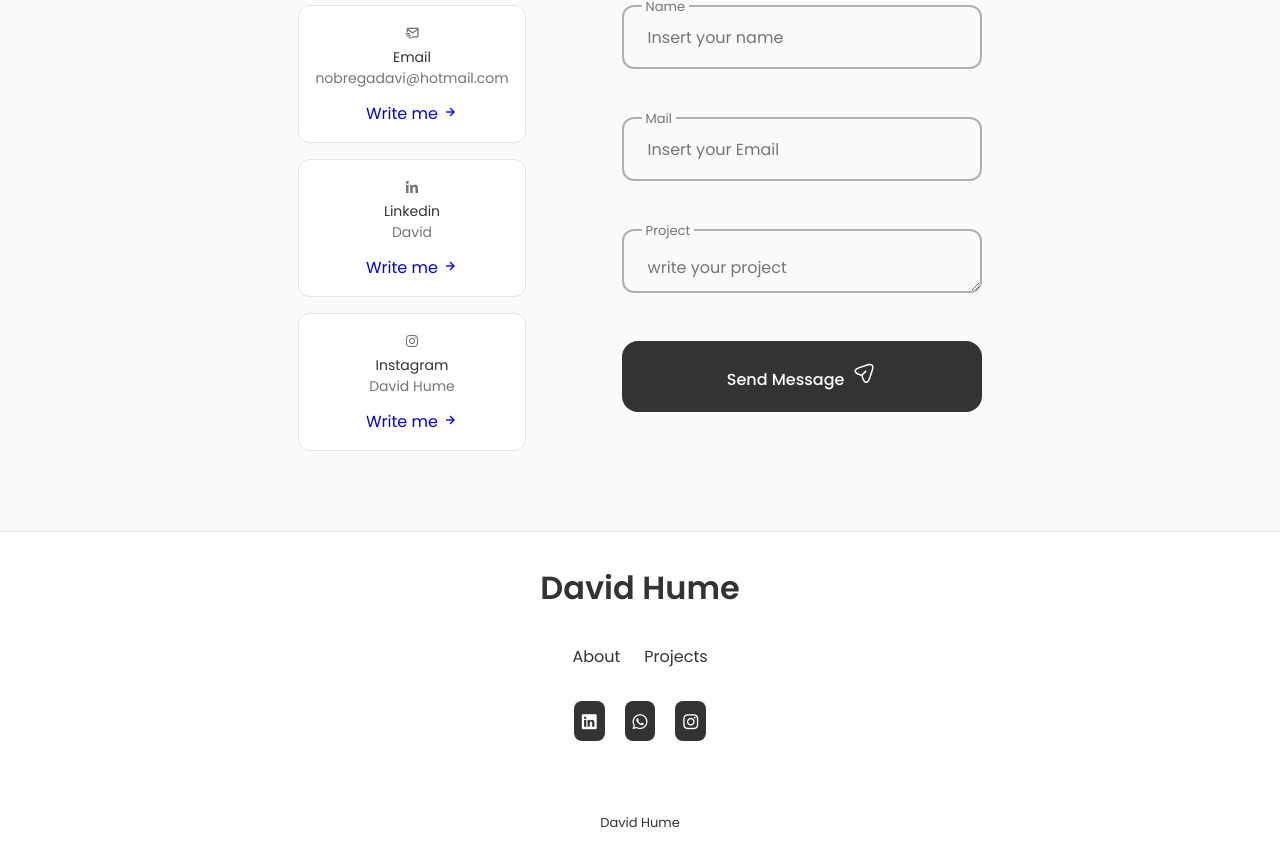
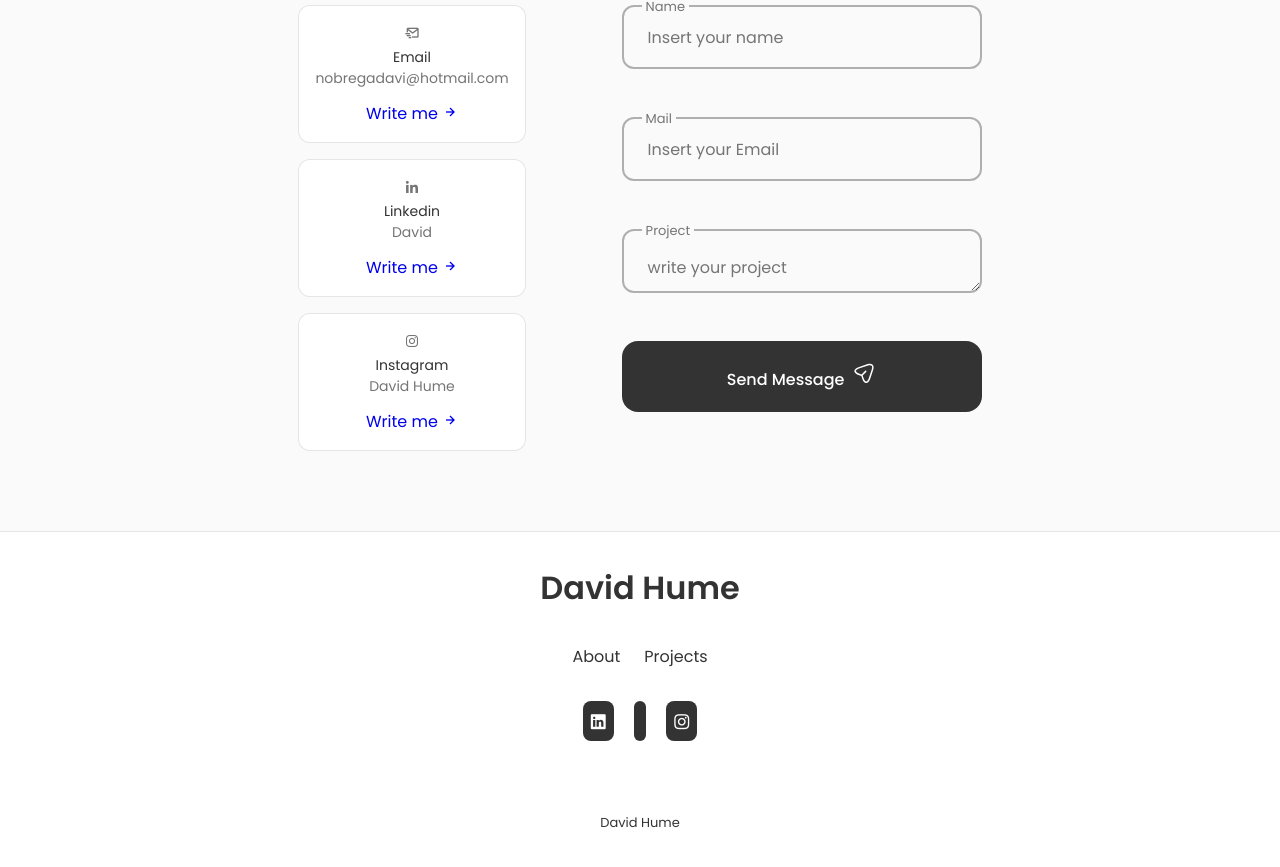
Before and after one commit to web461/David, a React (Create React App) app: page / in a window 1280 px wide. Shown: the part 4067-4934 px from the top of the page. Built offline with nearby package versions, Linux system fonts and the light colour scheme.

Commit message:
Update Footer.jsx

```diff
--- a/src/components/footer/Footer.jsx
+++ b/src/components/footer/Footer.jsx
@@ -23,7 +23,7 @@ const Footer = () => {
         <i class="uil uil-linkedin"></i>
          </a>
          <a href="https://wa.me/+1(587)429-5885"className="footer_social-link" target= '_blank' >
-         <i class="uil uil-whatsapp"></i>
+{/*          <i class="uil uil-whatsapp"></i> */}
 
 </a>
 
```
